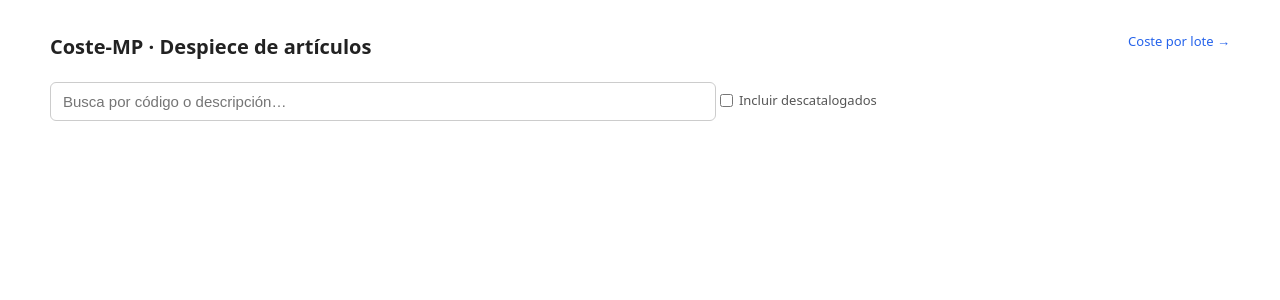
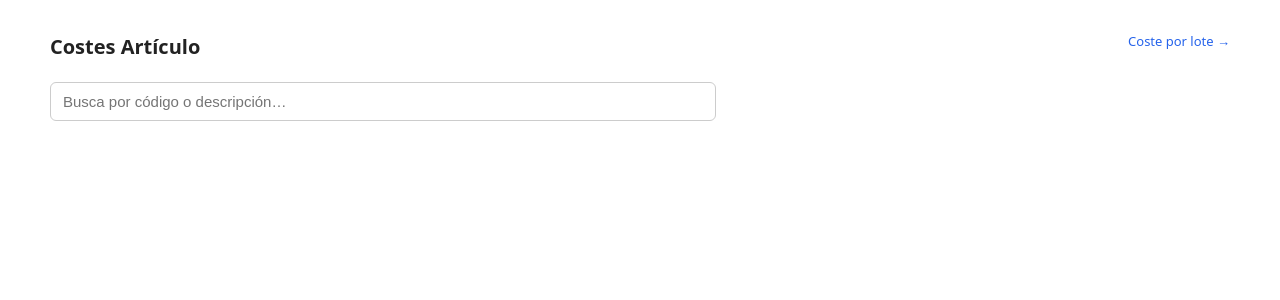
Before and after one commit to GYCai-tech/CosteMP, a Flask app: page / in a window 1280 px wide. Shown: the top 300 px of the page. Run offline with Flask 3, Linux system fonts and the light colour scheme.

Commit message:
Renombrar a "Costes Articulo" y quitar el filtro de descatalogados
La aplicacion pasa a llamarse Costes Articulo en la interfaz, el README y
el Dockerfile. No se toca la columna "Coste MP €" de la tabla ni del Excel,
que es otra cosa.

Se retira la casilla "incluir descatalogados". La busqueda devuelve
siempre y solo articulos activos, asi que sobra el interruptor: se quitan
la casilla y sus estilos, el distintivo "de baja" de los resultados, el
parametro ?bajas de la API y el argumento incluir_bajas. La consulta se
queda con un WHERE a.Estado = 0 fijo.

El filtro en si no cambia de comportamiento: ya venia por defecto en solo
activos y nadie marcaba la casilla.

Co-Authored-By: Claude Opus 5 <noreply@anthropic.com>

```diff
--- a/app.py
+++ b/app.py
@@ -111,9 +111,8 @@ def api_buscar():
     q = request.args.get("q", "")
     if len(q.strip()) < 2:
         return jsonify([])
-    # bajas=1 -> incluye tambien los articulos descatalogados (Estado = 1)
-    incluir_bajas = request.args.get("bajas", "") in ("1", "true", "si")
-    df = buscar_articulos(q, incluir_bajas=incluir_bajas)
+    # solo articulos activos: los descatalogados (Estado = 1) no se buscan
+    df = buscar_articulos(q)
     return jsonify(_records(df))
 
 
--- a/desglose.py
+++ b/desglose.py
@@ -239,7 +239,6 @@ SQL_BUSCAR = text("""
 SELECT TOP (:limite)
     a.IdArticulo,
     a.Descrip,
-    a.Estado AS Baja,                          -- 1 = descatalogado
     CASE WHEN EXISTS (
         SELECT 1 FROM dbo.Fases_Salidas fs
         INNER JOIN dbo.Fases f ON f.IdFase = fs.IdFase AND f.Activa <> 0
@@ -249,21 +248,18 @@ SELECT TOP (:limite)
     ) THEN 1 ELSE 0 END AS Fabricable
 FROM dbo.Articulos a
 WHERE (a.IdArticulo LIKE :q OR a.Descrip LIKE :q)
-  AND (:incluir_bajas = 1 OR a.Estado = 0)     -- por defecto oculta los de baja
+  AND a.Estado = 0                             -- solo activos: los de baja no se buscan
 ORDER BY Fabricable DESC, a.IdArticulo
 """)
 
 
-def buscar_articulos(q: str, limite: int = 50, incluir_bajas: bool = False) -> pd.DataFrame:
-    """Busca articulos por codigo o descripcion. Los fabricables van primero.
-
-    Por defecto solo devuelve articulos ACTIVOS (Estado = 0); con incluir_bajas=True
-    tambien salen los descatalogados, marcados con la columna Baja."""
+def buscar_articulos(q: str, limite: int = 50) -> pd.DataFrame:
+    """Busca articulos ACTIVOS por codigo o descripcion. Los fabricables van
+    primero. Los descatalogados (Estado = 1) no se devuelven nunca."""
     q = (q or "").strip()
     limite = max(1, min(int(limite), 200))
     with get_engine().connect() as cn:
-        return pd.read_sql(SQL_BUSCAR, cn, params={"q": f"%{q}%", "limite": limite,
-                                                   "incluir_bajas": 1 if incluir_bajas else 0})
+        return pd.read_sql(SQL_BUSCAR, cn, params={"q": f"%{q}%", "limite": limite})
 
 
 SQL_NOMBRE = text("SELECT Descrip FROM dbo.Articulos WHERE IdArticulo = :codigo")
--- a/templates/index.html
+++ b/templates/index.html
@@ -3,7 +3,7 @@
 <head>
 <meta charset="utf-8">
 <meta name="viewport" content="width=device-width, initial-scale=1">
-<title>Coste-MP · Despiece</title>
+<title>Costes Artículo</title>
 <style>
   body { margin: 0 auto; max-width: 1180px; padding: 32px 20px;
          font: 15px/1.5 system-ui, sans-serif; color: #222; }
@@ -11,11 +11,6 @@
   input { width: 100%; max-width: 640px; padding: 10px 12px; font-size: 15px;
           border: 1px solid #ccc; border-radius: 6px; }
   input:focus { outline: 2px solid #2563eb; border-color: #2563eb; }
-  #chkbajas { display: inline-flex; align-items: center; gap: 6px; margin: 8px 0 0;
-              font-size: 13px; color: #555; cursor: pointer; user-select: none; }
-  #chkbajas input { width: auto; margin: 0; cursor: pointer; }
-  .baja { background: #fee2e2; color: #991b1b; font-size: 10px; font-weight: 600;
-          padding: 1px 5px; border-radius: 3px; margin-left: 6px; vertical-align: middle; }
   #results { border: 1px solid #ddd; border-top: 0; margin-top: -1px; max-width: 640px;
              max-height: 300px; overflow-y: auto; display: none; }
   #results.show { display: block; }
@@ -78,14 +73,11 @@
 </style>
 </head>
 <body>
-  <h1>Coste-MP · Despiece de artículos
+  <h1>Costes Artículo
     <a href="/lote" style="float:right;font-size:13px;font-weight:400;color:#2563eb;text-decoration:none">Coste por lote →</a>
   </h1>
 
   <input id="q" type="text" placeholder="Busca por código o descripción…" autocomplete="off">
-  <label id="chkbajas" title="Los descatalogados son artículos dados de baja en el ERP (Estado = 1)">
-    <input id="bajas" type="checkbox"> Incluir descatalogados
-  </label>
   <div id="results"></div>
 
   <div id="head">
@@ -113,7 +105,6 @@
 
 <script>
 const q = document.getElementById('q'), results = document.getElementById('results');
-const bajas = document.getElementById('bajas');
 const head = document.getElementById('head'), tools = document.getElementById('tools');
 const tbl = document.getElementById('tbl'), tbody = document.getElementById('tbody');
 let timer = null, current = null;
@@ -125,22 +116,15 @@ q.addEventListener('input', () => {
   if (q.value.trim().length < 2) return results.classList.remove('show');
   timer = setTimeout(buscar, 220);
 });
-bajas.addEventListener('change', () => {
-  if (q.value.trim().length >= 2) buscar();
-});
 document.addEventListener('click', e => {
-  if (!results.contains(e.target) && e.target !== q && !chkbajas.contains(e.target))
-    results.classList.remove('show');
+  if (!results.contains(e.target) && e.target !== q) results.classList.remove('show');
 });
 
 async function buscar() {
-  const url = '/api/buscar?q=' + encodeURIComponent(q.value.trim())
-            + (bajas.checked ? '&bajas=1' : '');
-  const data = await (await fetch(url)).json();
+  const data = await (await fetch('/api/buscar?q=' + encodeURIComponent(q.value.trim()))).json();
   results.innerHTML = data.length
     ? data.map(a => `<div data-c="${a.IdArticulo}" data-d="${esc(a.Descrip||'')}">
-        <span class="code">${a.IdArticulo}</span> — ${esc(a.Descrip||'')}${
-        a.Baja ? ' <span class="baja">de baja</span>' : ''}</div>`).join('')
+        <span class="code">${a.IdArticulo}</span> — ${esc(a.Descrip||'')}</div>`).join('')
     : '<div style="color:#999">Sin resultados</div>';
   results.querySelectorAll('div[data-c]').forEach(el =>
     el.addEventListener('click', () => cargar(el.dataset.c, el.dataset.d)));
--- a/templates/lote.html
+++ b/templates/lote.html
@@ -3,7 +3,7 @@
 <head>
 <meta charset="utf-8">
 <meta name="viewport" content="width=device-width, initial-scale=1">
-<title>Coste-MP · Coste por lote</title>
+<title>Costes Artículo · Coste por lote</title>
 <style>
   body { margin: 0 auto; max-width: 640px; padding: 32px 20px;
          font: 15px/1.5 system-ui, sans-serif; color: #222; }
```
Also changed, not shown: README.md, 1 other file.
